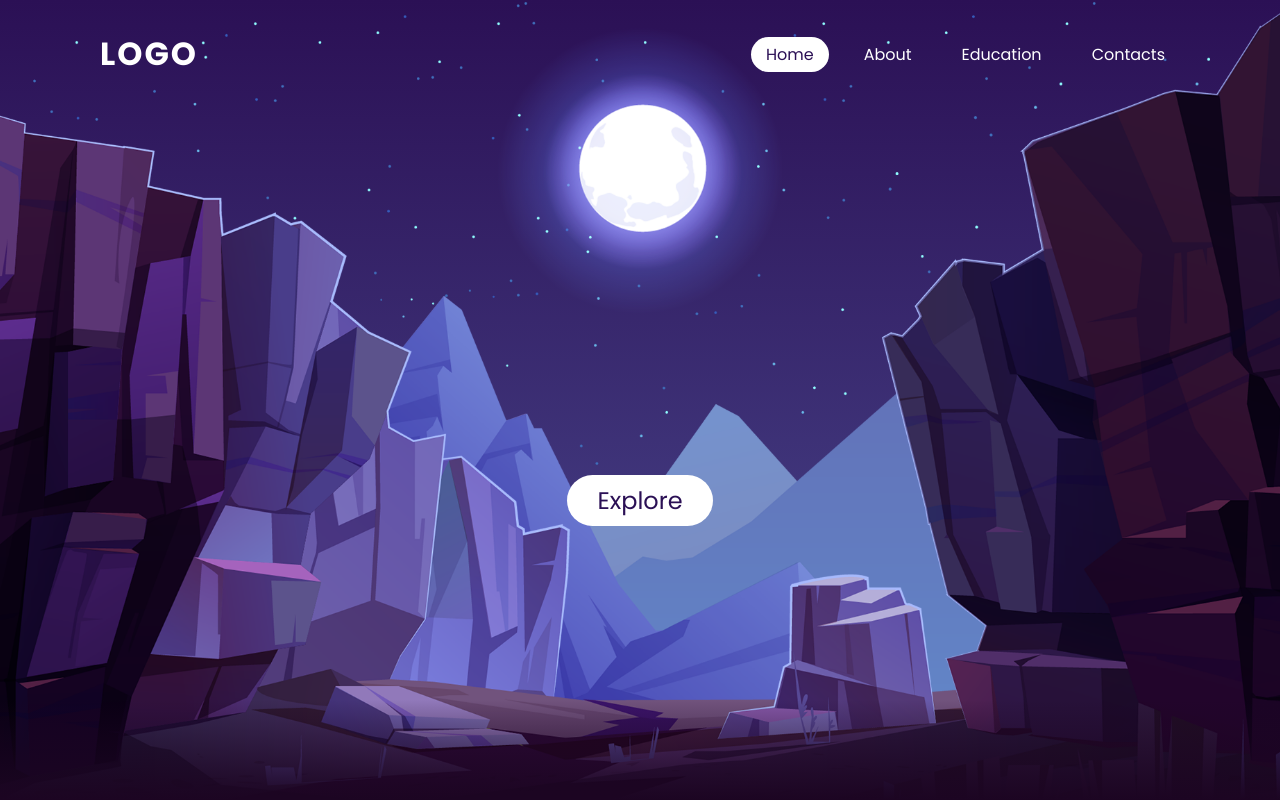
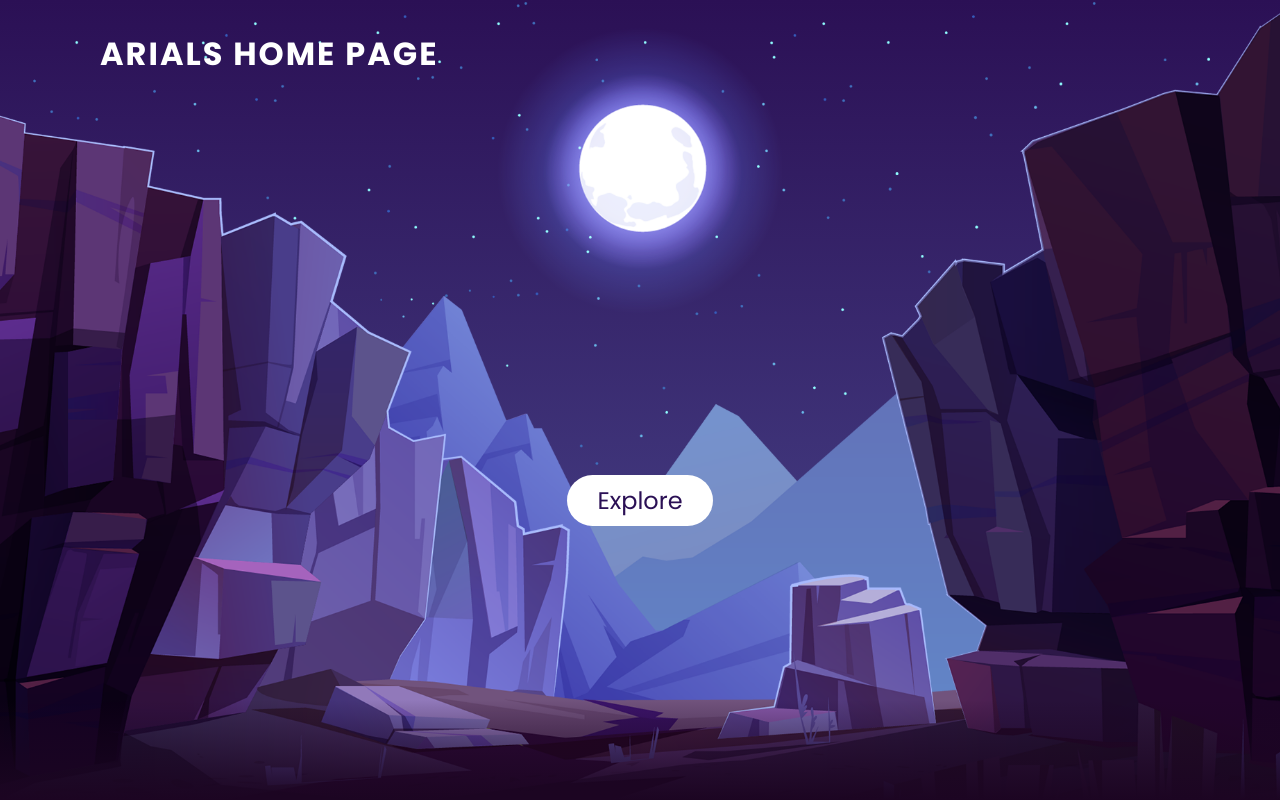
Before and after one commit to itsArial/itsarial.github.io, a plain HTML site: page index.html in a window 1280 px wide. Shown: the top 800 px of the page. Drawn offline with Linux system fonts and the light colour scheme.

Commit message:
HTML update

```diff
--- a/index.html
+++ b/index.html
@@ -5,13 +5,7 @@
     </head>
     <body>
         <header>
-            <a href="#" class="logo">Logo</a>
-            <ul>
-                <li><a href="#" class="active">Home</a></li>
-                <li><a href="#" id="about">About</a></li>
-                <li><a href="#" id="edu">Education</a></li>
-                <li><a href="#" id="contact">Contacts</a></li>
-            </ul>
+            <a href="#" class="logo">Arials Home Page</a>
         </header>
         <section>
             <img src="stars.png" id="stars">
@@ -62,8 +56,7 @@
                 mountains_behind.style.top = value * 0.5 + 'px';
                 mountains_front.style.top = value * 0 + 'px';
                 text.style.marginRight = value * 4 + 'px';
-                text.style.marginTop = value * 1.5 + 'px';
-                btn.style.marginTop = value * 1.5 + 'px';
+                btn.style.marginLeft = value * 4 + 'px';
                 header.style.top = value * 0.5 + 'px';
             })
         </script>
```
